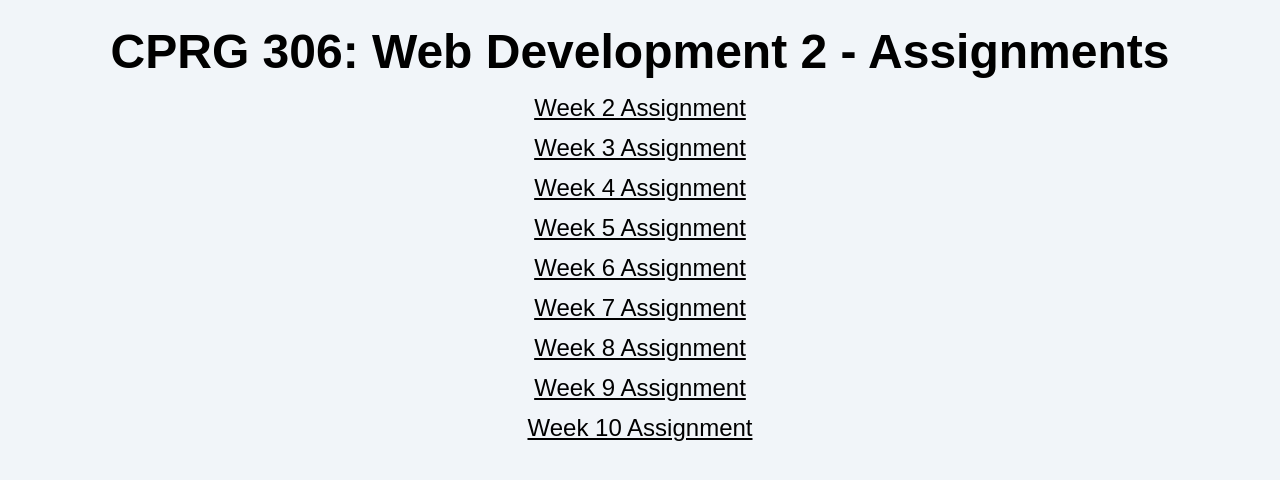
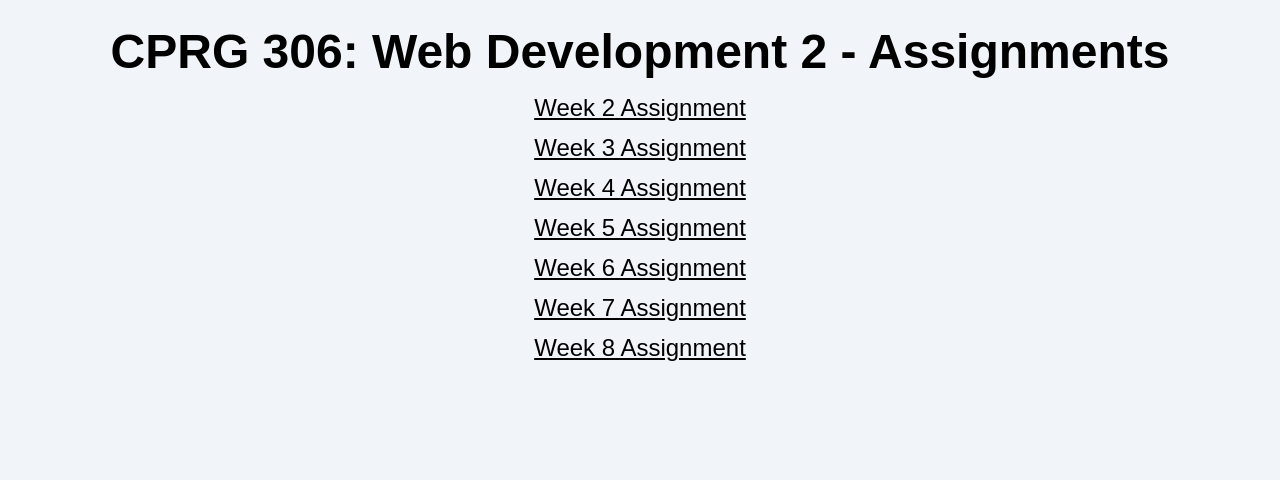
Before and after one commit to Harjap-Sngh/cprg306-assignments, a Next.js app: page / in a window 1280 px wide. Shown: the top 480 px of the page. Built offline with nearby package versions, Linux system fonts and the light colour scheme.

Commit message:
for azure

```diff
--- a/app/page.js
+++ b/app/page.js
@@ -28,12 +28,6 @@ export default function Home() {
         <Link className="underline hover:text-blue-600" href="/week-8">
           Week 8 Assignment
         </Link>
-        <Link className="underline hover:text-blue-600" href="/week-9">
-          Week 9 Assignment
-        </Link>
-        <Link className="underline hover:text-blue-600" href="/week-10">
-          Week 10 Assignment
-        </Link>
       </div>
     </div>
   );
```
